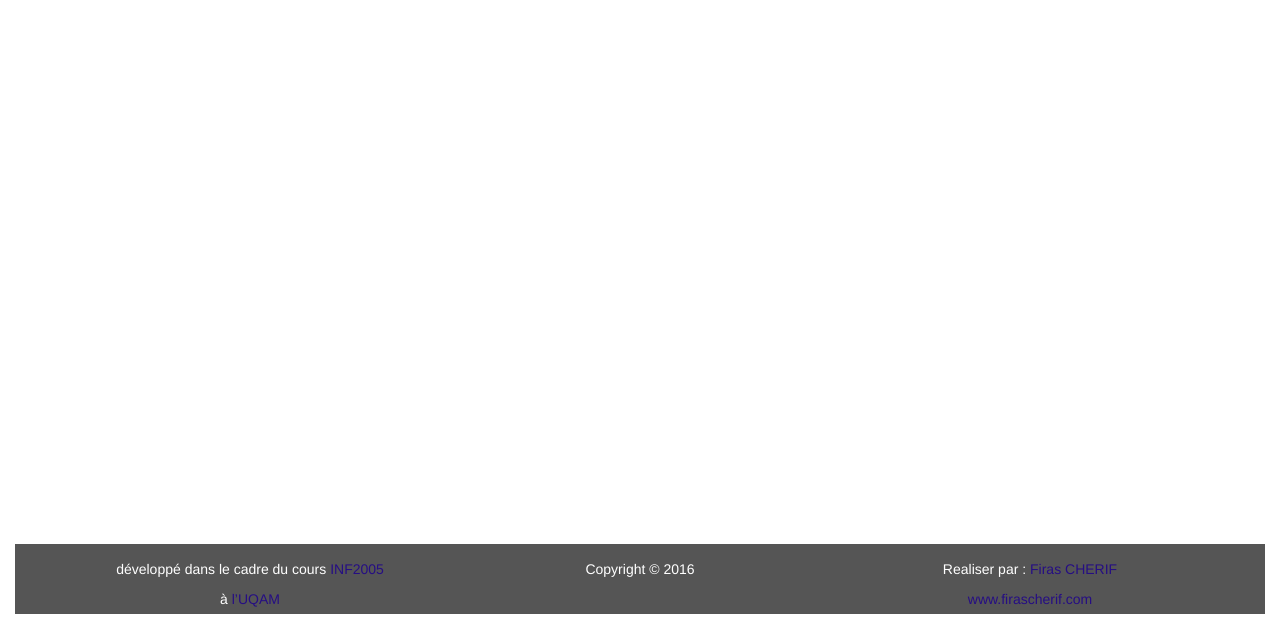
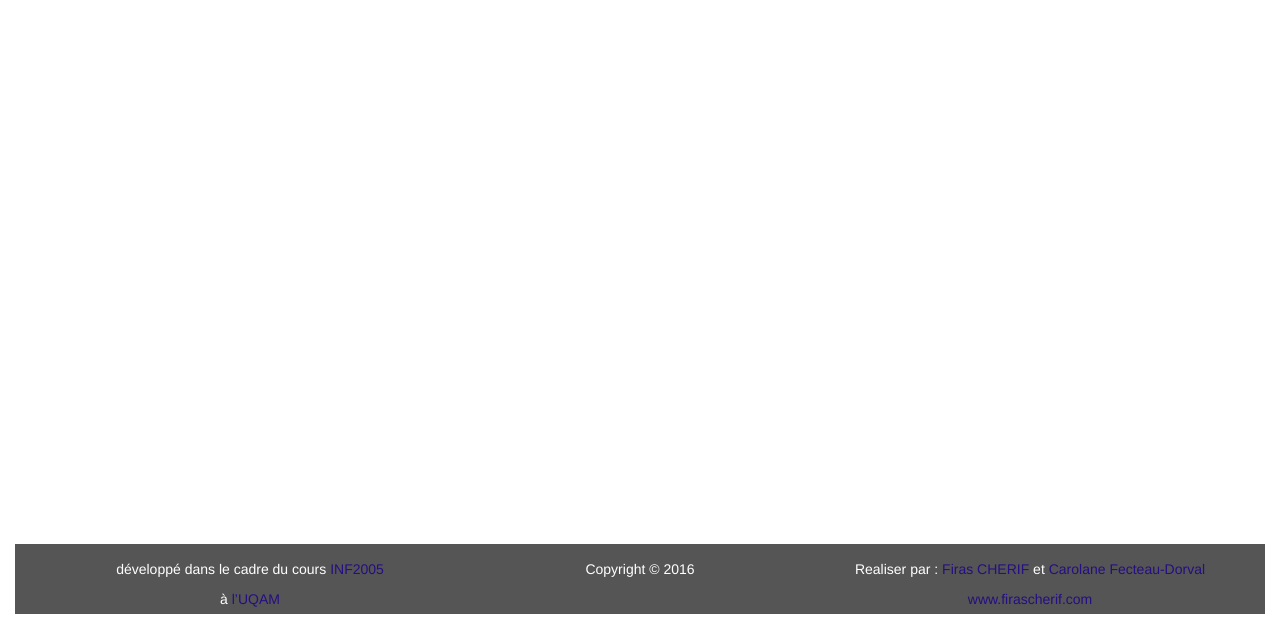
Before and after one commit to firascherif/tpweb, a plain HTML site: page public_html/espagnol.html in a window 1280 px wide. Shown: the part 190-809 px from the top of the page. Drawn offline with Linux system fonts and the light colour scheme.

Commit message:
Ajoute Nom footer

```diff
--- a/public_html/espagnol.html
+++ b/public_html/espagnol.html
@@ -43,7 +43,7 @@
                     </div>
                     <div class="footer-col col-md-4"> Copyright &copy; 2016</div>
                     <div class="footer-col col-md-4">
-                        <p>Realiser par : <a href="firas-cherif@hotmail.com">Firas CHERIF</a></p>
+                        <p>Realiser par : <a href="firas-cherif@hotmail.com">Firas CHERIF</a><span style="color:white;"> et </span><a href="fecteau-dorval.carolane@courrier.uqam.ca">Carolane Fecteau-Dorval</a></p>
                         <p>
                             <a href="http://www.firascherif.com" >www.firascherif.com</a> </p>
                     </div>
```
Also changed, not shown: public_html/anglais.html (+1 -1 lines), public_html/navigation/hotels/Cupa.html (+1 -1 lines), public_html/navigation/hotels/Fairy.html (+1 -1 lines), public_html/navigation/hotels/Paradis.html (+1 -1 lines), public_html/navigation/hotels/Phenicia.html (+1 -1 lines), public_html/navigation/hotels/Vincci.html (+1 -1 lines), 1 other file.
